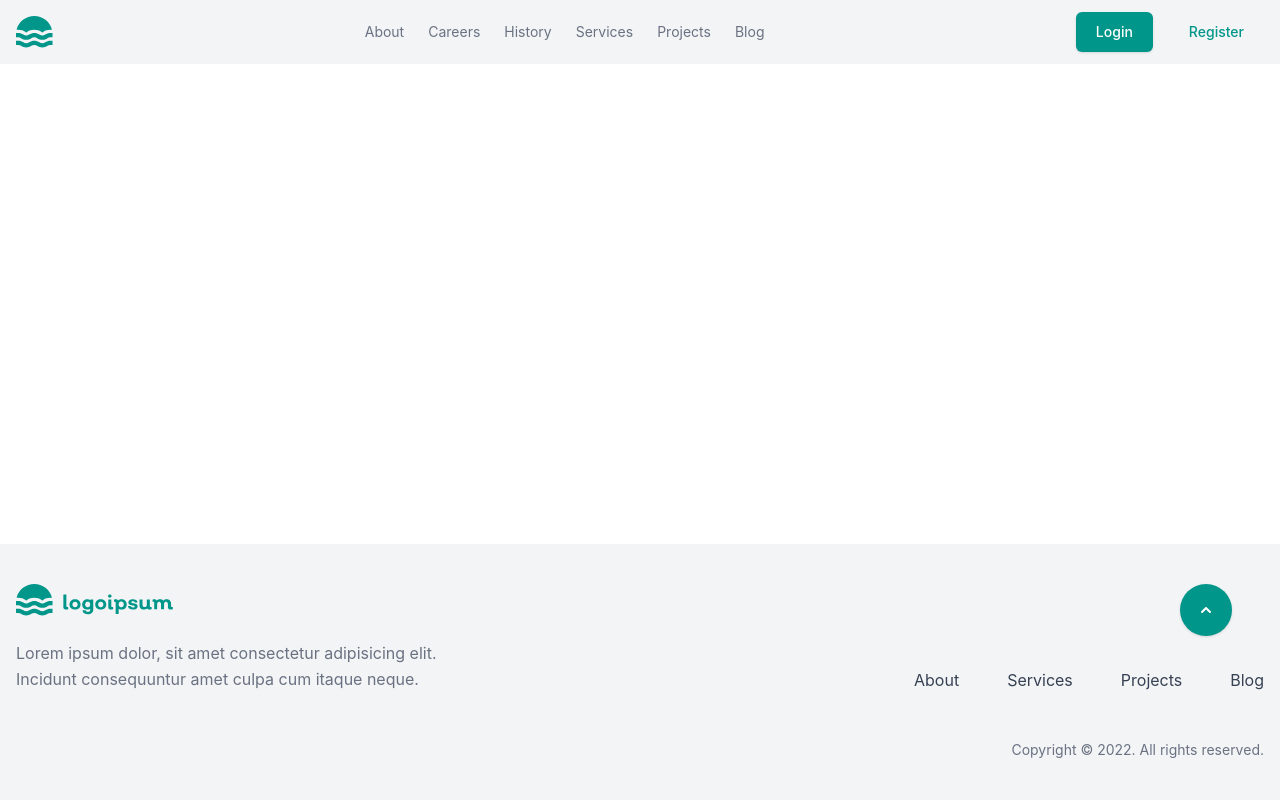
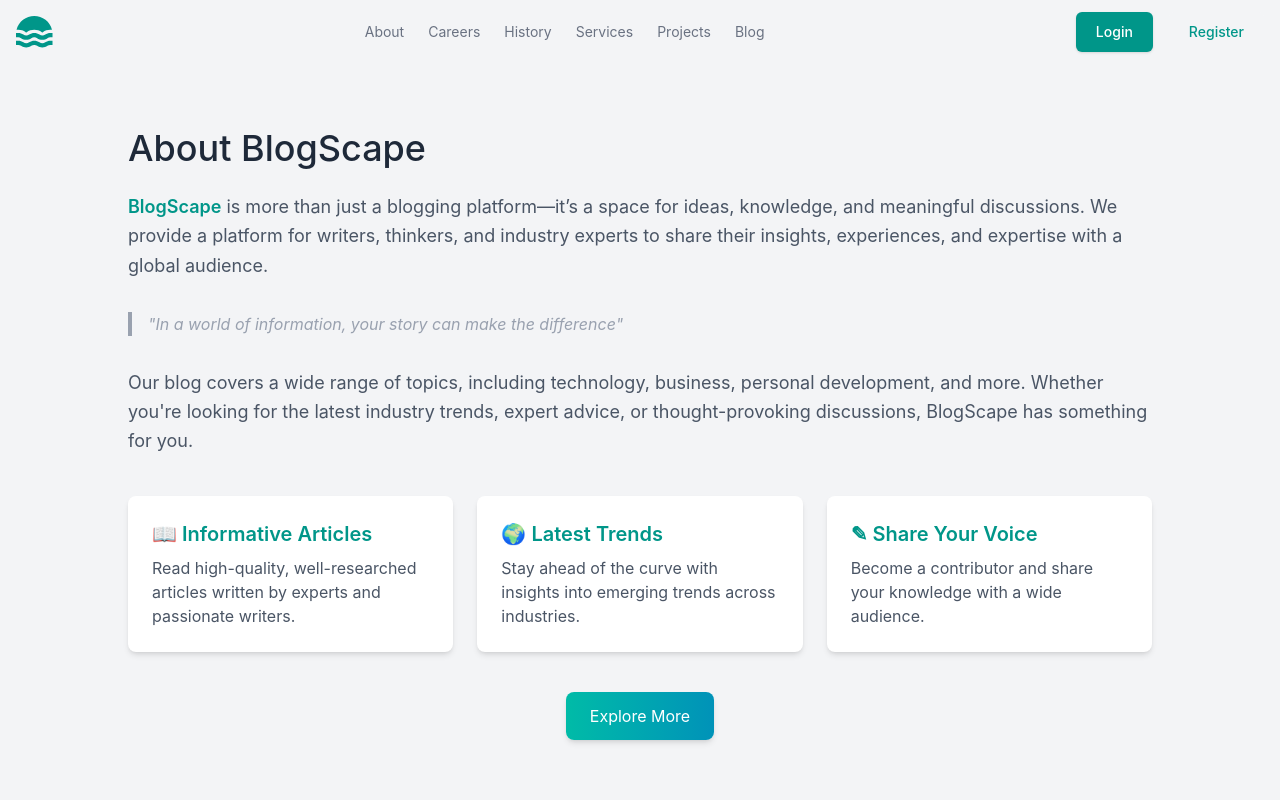
Before and after one commit to Shivanipalya26/BlogScape, a React (Vite) app in the folder client/: page /about in a window 1280 px wide. Shown: the top 800 px of the page. Built offline with nearby package versions, Linux system fonts and the light colour scheme.

Commit message:
feat: Added About Page

```diff
--- a/client/src/App.tsx
+++ b/client/src/App.tsx
@@ -3,6 +3,7 @@ import HomePage from "./pages/home";
 import RootStructure from "./styles/template/RootStructure";
 import Register from "./pages/register";
 import Login from "./pages/login";
+import AboutPage from "./pages/about";
 
 function App() {
   return (
@@ -12,6 +13,7 @@ function App() {
           <Route path="/" element={<HomePage />} />
           <Route path="/register" element={<Register />} />
           <Route path="/login" element={<Login />} />
+          <Route path="/about" element={<AboutPage />} />
         </Routes>
       </RootStructure>
     </Router>
--- /dev/null
+++ b/client/src/components/Card/index.tsx
@@ -0,0 +1,22 @@
+import React from "react";
+
+type CardProps = {
+  title?: string;
+  icon?: string;
+  description?: string;
+  children?: React.ReactNode
+};
+
+const Card: React.FC<CardProps> = ({ title, icon, description, children }) => {
+  return (
+    <div className="p-6 bg-white rounded-lg shadow-md hover:shadow-lg transition duration-300">
+      <h3 className="text-xl font-semibold text-teal-600 mb-2">
+        {icon} {title}
+      </h3>
+      <p className="text-gray-600">{description}</p>
+      {children && <div className="mt-4">{children}</div>}
+    </div>
+  );
+};
+
+export default Card;
--- /dev/null
+++ b/client/src/pages/about/index.tsx
@@ -0,0 +1,82 @@
+import React from "react";
+import Layout from "../../styles/template/Layout";
+import { BlockQuote } from "../../styles/typography";
+import Card from "../../components/Card";
+
+const cardData = [
+  {
+    title: "Informative Articles",
+    icon: "📖",
+    description:
+      "Read high-quality, well-researched articles written by experts and passionate writers.",
+  },
+  {
+    title: "Latest Trends",
+    icon: "🌍",
+    description:
+      "Stay ahead of the curve with insights into emerging trends across industries.",
+  },
+  {
+    title: "Share Your Voice",
+    icon: "✎",
+    description:
+      "Become a contributor and share your knowledge with a wide audience.",
+  },
+];
+
+const AboutPage: React.FC = () => {
+  return (
+    <section
+      id="about"
+      className="bg-gray-100 text-gray-800 py-16 px-6 md:px-20 transition-colors duration-300"
+    >
+      <Layout>
+        <div className="max-w-5xl mx-auto ">
+          <h2 className="text-4xl font-medium mb-6">About BlogScape</h2>
+          <p className="text-lg text-gray-600 leading-relaxed">
+            <span className="font-semibold text-teal-600">BlogScape</span> is
+            more than just a blogging platform—it’s a space for ideas,
+            knowledge, and meaningful discussions. We provide a platform for
+            writers, thinkers, and industry experts to share their insights,
+            experiences, and expertise with a global audience.
+          </p>
+
+          <div className="m-8 ml-0 ">
+            <BlockQuote>
+              "In a world of information, your story can make the difference"
+            </BlockQuote>
+          </div>
+
+          <p className="text-lg text-gray-600 leading-relaxed mt-4">
+            Our blog covers a wide range of topics, including technology,
+            business, personal development, and more. Whether you're looking for
+            the latest industry trends, expert advice, or thought-provoking
+            discussions, BlogScape has something for you.
+          </p>
+
+          <div className="mt-10 grid md:grid-cols-3 gap-6">
+            {cardData.map((card, index) => (
+              <Card
+                key={index}
+                title={card.title}
+                icon={card.icon}
+                description={card.description}
+              />
+            ))}
+          </div>
+
+          <div className="mt-10 flex justify-center">
+            <a
+              href="#explore"
+              className="px-6 py-3 bg-gradient-to-r from-teal-500 to-cyan-600 text-white rounded-lg shadow-md hover:shadow-xl transition duration-300"
+            >
+              Explore More
+            </a>
+          </div>
+        </div>
+      </Layout>
+    </section>
+  );
+};
+
+export default AboutPage;
--- a/client/src/pages/home/index.tsx
+++ b/client/src/pages/home/index.tsx
@@ -1,5 +1,6 @@
 import Layout from "../../styles/template/Layout";
 import blogImg from "../../styles/assets/blogImg.jpg";
+import { Link } from "react-router-dom";
 
 const HomePage = () => {
   return (
@@ -20,12 +21,12 @@ const HomePage = () => {
               <button className="px-6 py-3 bg-gradient-to-r from-teal-500 to-cyan-600 text-white rounded-lg shadow-md hover:shadow-2xl cursor-pointer transition duration-300">
                 Start Exploring
               </button>
-              <a
-                href="#about"
+              <Link
+                to="/about"
                 className="text-teal-600 font-semibold hover:underline"
               >
                 Learn More About Us
-              </a>
+              </Link>
             </div>
           </div>
 
--- a/client/src/styles/typography/index.tsx
+++ b/client/src/styles/typography/index.tsx
@@ -95,7 +95,7 @@ export const BlockQuote: FC<{
     className?: string;
 }> = ({children, className="", ...props}) => {
     return (
-        <blockquote className={`border-l-4 pl-4 italic text-gray-500 ${className}`}
+        <blockquote className={`border-l-4 pl-4 italic text-gray-400 ${className}`}
         {...props}
         >
             { children }
```
